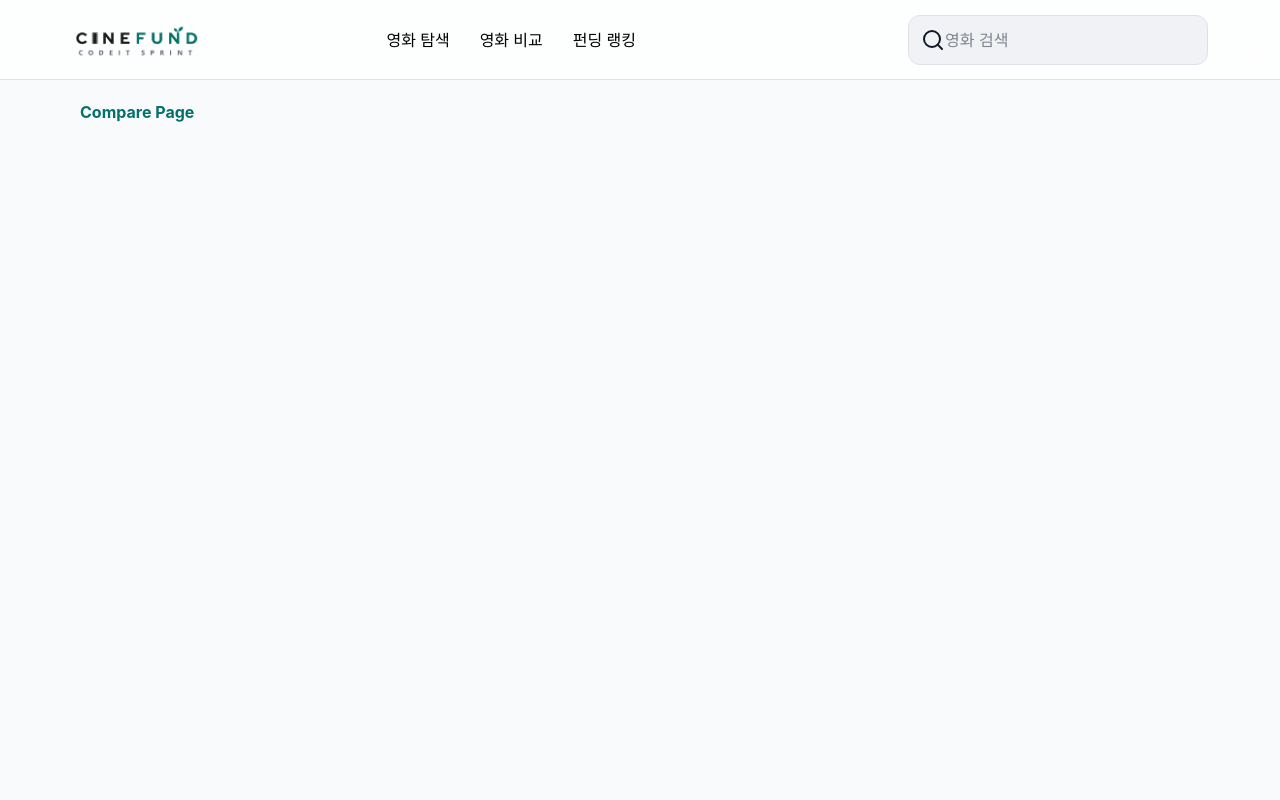
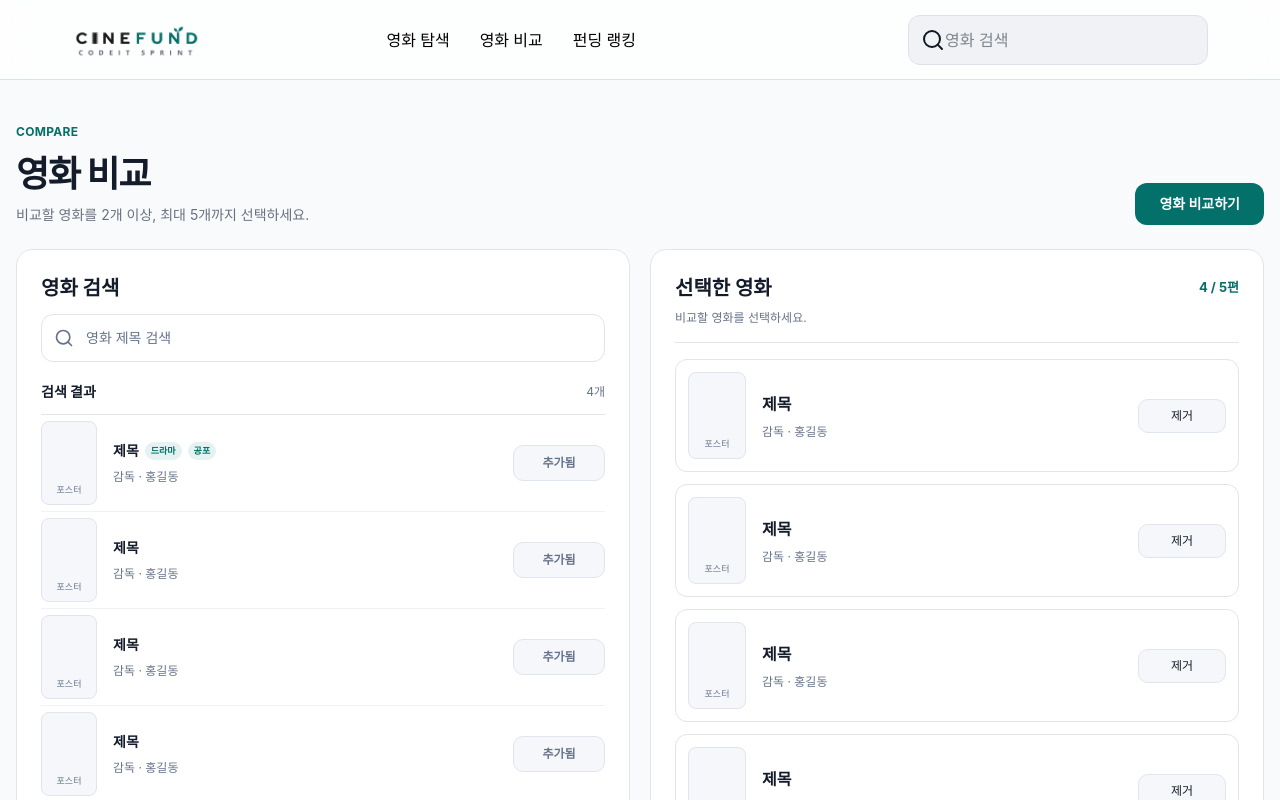
Before and after one commit to Sprint-project-1/cine-fund, a React (Vite) app: page /compare in a window 1280 px wide. Shown: the top 800 px of the page. Built offline with nearby package versions, Linux system fonts and the light colour scheme.

Commit message:
add: compare page

```diff
--- a/client/pages/ComparePage.jsx
+++ b/client/pages/ComparePage.jsx
@@ -1,5 +1,161 @@
+import { useMemo, useState } from "react";
+import { useNavigate } from "react-router";
+import { Search } from "lucide-react";
+
+const movies = [
+  { id: 1, title: "제목", director: "홍길동", tags: ["드라마", "공포"] },
+  { id: 2, title: "제목", director: "홍길동", tags: [] },
+  { id: 3, title: "제목", director: "홍길동", tags: [] },
+  { id: 4, title: "제목", director: "홍길동", tags: [] },
+];
+
+function Poster({ compact = false }) {
+  return (
+    <div
+      className={`flex shrink-0 flex-col items-center justify-end rounded-lg border border-[#e0e5ed] bg-[#f5f7fa] pb-2 text-[9px] text-[#66738a] ${compact ? "h-[84px] w-[56px]" : "h-[87px] w-[58px]"}`}
+      aria-label="포스터 이미지 없음"
+    >
+      포스터
+    </div>
+  );
+}
+
 export default function ComparePage() {
-    return (
-        <h1 className="text-primary font-bold">Compare Page</h1>
-    )
+  const navigate = useNavigate();
+  const [query, setQuery] = useState("");
+  const [selectedIds, setSelectedIds] = useState([1, 2, 3, 4]);
+
+  const filteredMovies = useMemo(() => {
+    const normalizedQuery = query.trim().toLocaleLowerCase();
+    if (!normalizedQuery) return movies;
+    return movies.filter(({ title, director }) =>
+      `${title} ${director}`.toLocaleLowerCase().includes(normalizedQuery),
+    );
+  }, [query]);
+
+  const selectedMovies = movies.filter(({ id }) => selectedIds.includes(id));
+
+  function toggleMovie(movieId) {
+    setSelectedIds((current) => {
+      if (current.includes(movieId)) {
+        return current.filter((id) => id !== movieId);
+      }
+      if (current.length >= 5) return current;
+      return [...current, movieId];
+    });
+  }
+
+  return (
+    <section className="relative left-1/2 mx-auto w-[calc(100vw-2rem)] max-w-[1296px] -translate-x-1/2 pt-6 pb-12 text-[#141c2b]">
+      <div className="mb-6 flex flex-wrap items-end justify-between gap-5">
+        <div>
+          <p className="mb-3 text-xs font-bold tracking-wide text-[#037069]">COMPARE</p>
+          <h1 className="text-3xl font-bold leading-tight tracking-[-0.04em] min-[621px]:text-4xl">영화 비교</h1>
+          <p className="mt-2 text-sm text-[#697180]">비교할 영화를 2개 이상, 최대 5개까지 선택하세요.</p>
+        </div>
+        <button
+          type="button"
+          onClick={() => navigate("/compare-result", { state: { movies: selectedMovies } })}
+          disabled={selectedIds.length < 2}
+          className="h-[42px] rounded-xl bg-[#037069] px-6 text-sm font-bold text-white transition-colors hover:bg-[#025f59] disabled:cursor-not-allowed disabled:bg-[#a8bfbd]"
+        >
+          영화 비교하기
+        </button>
+      </div>
+
+      <div className="grid grid-cols-1 items-stretch gap-5 min-[621px]:grid-cols-2">
+        <section className="rounded-2xl border border-[#e0e5ed] bg-white p-4 min-[621px]:p-6 min-[621px]:min-h-[765px]" aria-labelledby="movie-search-heading">
+          <h2 id="movie-search-heading" className="text-xl font-bold">영화 검색</h2>
+          <label className="mt-3 flex h-12 items-center gap-3 rounded-xl border border-[#e0e5ed] px-3 text-[#66738a] focus-within:border-[#037069] focus-within:ring-2 focus-within:ring-[#037069]/10">
+            <Search aria-hidden="true" className="size-5 shrink-0" />
+            <input
+              type="search"
+              value={query}
+              onChange={(event) => setQuery(event.target.value)}
+              placeholder="영화 제목 검색"
+              className="min-w-0 flex-1 bg-transparent text-sm text-[#141c2b] outline-none placeholder:text-[#66738a]"
+            />
+          </label>
+
+          <div className="mt-5 flex items-center justify-between border-b border-[#e0e5ed] pb-3">
+            <h3 className="text-sm font-bold">검색 결과</h3>
+            <span className="text-xs text-[#66738a]">{filteredMovies.length}개</span>
+          </div>
+
+          <ul className="divide-y divide-[#f0f2f5]">
+            {filteredMovies.map((movie) => {
+              const isSelected = selectedIds.includes(movie.id);
+              const isAtLimit = !isSelected && selectedIds.length >= 5;
+              return (
+                <li key={movie.id} className="flex min-h-[96px] items-center gap-3 py-1.5 min-[621px]:gap-4">
+                  <Poster compact />
+                  <div className="min-w-0 flex-1">
+                    <div className="flex flex-wrap items-center gap-1.5">
+                      <h4 className="truncate text-sm font-bold">{movie.title}</h4>
+                      {movie.tags.map((tag) => (
+                        <span key={tag} className="rounded-full bg-[#e5f2f1] px-1.5 py-0.5 text-[9px] font-bold text-[#037069]">{tag}</span>
+                      ))}
+                    </div>
+                    <p className="mt-2 truncate text-xs text-[#66738a]">감독 · {movie.director}</p>
+                  </div>
+                  <button
+                    type="button"
+                    onClick={() => toggleMovie(movie.id)}
+                    disabled={isAtLimit}
+                    className={`h-9 w-[76px] shrink-0 rounded-[10px] text-xs font-bold transition-colors min-[621px]:w-[92px] ${
+                      isSelected
+                        ? "border border-[#e0e5ed] bg-[#f5f7fa] text-[#66738a] hover:bg-[#edf0f4]"
+                        : "bg-[#037069] text-white hover:bg-[#025f59] disabled:cursor-not-allowed disabled:bg-[#9ab8b5]"
+                    }`}
+                  >
+                    {isSelected ? "추가됨" : "추가"}
+                  </button>
+                </li>
+              );
+            })}
+            {filteredMovies.length === 0 && (
+              <li className="py-12 text-center text-sm text-[#66738a]">검색 결과가 없습니다.</li>
+            )}
+          </ul>
+        </section>
+
+        <section className="rounded-2xl border border-[#e0e5ed] bg-white p-4 min-[621px]:p-6 min-[621px]:min-h-[765px]" aria-labelledby="selected-movies-heading">
+          <div className="flex items-center justify-between gap-3">
+            <h2 id="selected-movies-heading" className="text-xl font-bold">선택한 영화</h2>
+            <span className="text-[13px] font-bold text-[#037069]">{selectedIds.length} / 5편</span>
+          </div>
+          <p className="mt-2 text-xs text-[#66738a]">비교할 영화를 선택하세요.</p>
+          <div className="mt-4 border-t border-[#e0e5ed] pt-4">
+            <ul className="space-y-3">
+              {selectedMovies.map((movie) => (
+                <li key={movie.id} className="flex min-h-20 items-center gap-3 rounded-xl border border-[#e0e5ed] p-2.5 min-[621px]:gap-4 min-[621px]:p-3">
+                  <Poster />
+                  <div className="min-w-0 flex-1">
+                    <h3 className="truncate text-base font-bold">{movie.title}</h3>
+                    <p className="mt-2 truncate text-xs text-[#66738a]">감독 · {movie.director}</p>
+                  </div>
+                  <button
+                    type="button"
+                    onClick={() => toggleMovie(movie.id)}
+                    className="h-[34px] w-[70px] shrink-0 rounded-[10px] border border-[#e0e5ed] bg-[#f5f7fa] text-xs text-[#141c2b] transition-colors hover:bg-[#edf0f4] min-[621px]:w-[88px]"
+                    aria-label={`${movie.title} 제거`}
+                  >
+                    제거
+                  </button>
+                </li>
+              ))}
+              {Array.from({ length: 5 - selectedMovies.length }, (_, index) => (
+                <li
+                  key={`empty-${index}`}
+                  className={`flex min-h-20 items-center justify-center rounded-xl border border-[#e0e5ed] px-4 text-center text-xs text-[#66738a] ${index === 0 ? "bg-[#e0e5ed]" : "bg-white"}`}
+                >
+                  영화를 추가할 수 있어요.
+                </li>
+              ))}
+            </ul>
+          </div>
+        </section>
+      </div>
+    </section>
+  );
 }
```
